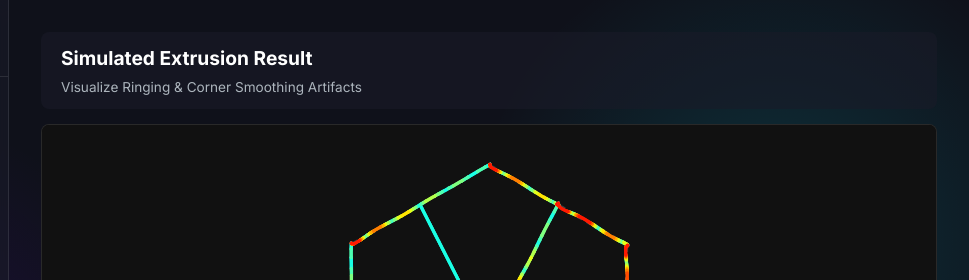
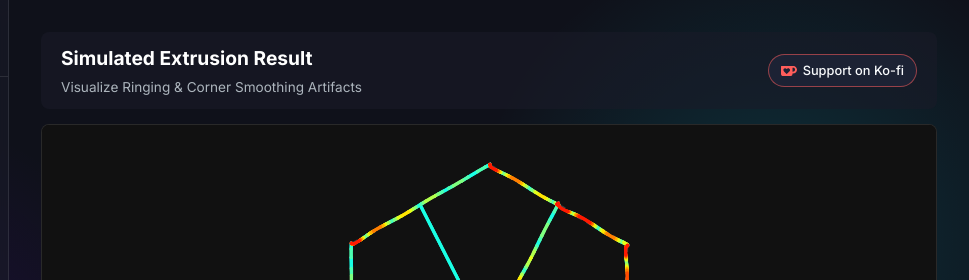
Before and after one commit to Jumpybeetroot/ringing-sim, a plain HTML site: page index.html in a window 1280 px wide. Shown: the top 280 px of the page, 311-1280 px from the left. Drawn offline with Linux system fonts and the light colour scheme.

Commit message:
Move Ko-fi link to top badge in README and pill in top-nav

```diff
--- a/index.html
+++ b/index.html
@@ -145,6 +145,12 @@
                     <h1 style="margin: 0; font-size: 1.2rem; color: #fff;">Simulated Extrusion Result</h1>
                     <p style="margin: 4px 0 0; font-size: 0.85rem; color: var(--text-secondary);">Visualize Ringing & Corner Smoothing Artifacts</p>
                 </div>
+                <a href="https://ko-fi.com/jumpybeetroot" target="_blank" rel="noreferrer" class="kofi-pill" title="Support my 3D printing projects on Ko-fi">
+                    <svg viewBox="0 0 24 24" width="16" height="16" fill="#FF5E5B" aria-hidden="true">
+                        <path d="M23.881 8.948c-.773-4.085-4.859-4.593-4.859-4.593H.723c-.604 0-.679.798-.679.798s-.082 7.324-.022 11.822c.164 2.424 2.586 2.672 2.586 2.672s8.267-.023 11.966-.049c2.438-.426 2.683-2.566 2.658-3.734 4.352.24 7.422-2.831 6.649-6.916zm-11.062 3.511c-1.246 1.453-4.011 3.976-4.011 3.976s-.121.119-.31.023c-.076-.057-.108-.09-.108-.09-.443-.441-3.368-3.049-4.034-3.954-.709-.965-1.041-2.7-.091-3.71.951-1.01 3.005-1.086 4.363.407 0 0 1.565-1.782 3.468-.963 1.904.82 1.832 3.011.723 4.311zm6.173.478c-.928.116-1.682.028-1.682.028V7.284h1.77s1.971.551 1.971 2.638c0 1.913-.985 2.667-2.059 3.015z"/>
+                    </svg>
+                    <span>Support on Ko-fi</span>
+                </a>
             </header>
 
             <div class="canvas-wrapper">
--- a/style.css
+++ b/style.css
@@ -363,3 +363,24 @@ canvas {
         grid-template-columns: 1fr;
     }
 }
+
+.kofi-pill {
+  display: inline-flex;
+  align-items: center;
+  gap: 6px;
+  padding: 6px 12px;
+  border-radius: 9999px;
+  background: rgba(31, 36, 55, 0.9);
+  border: 1px solid rgba(255, 94, 91, 0.55);
+  color: #f8fafc;
+  font-size: 0.8rem;
+  font-weight: 500;
+  text-decoration: none;
+  white-space: nowrap;
+  transition: background-color 0.15s ease, border-color 0.15s ease;
+}
+
+.kofi-pill:hover {
+  background: rgba(255, 94, 91, 0.16);
+  border-color: #FF5E5B;
+}
```
Also changed, not shown: 1 other file.
